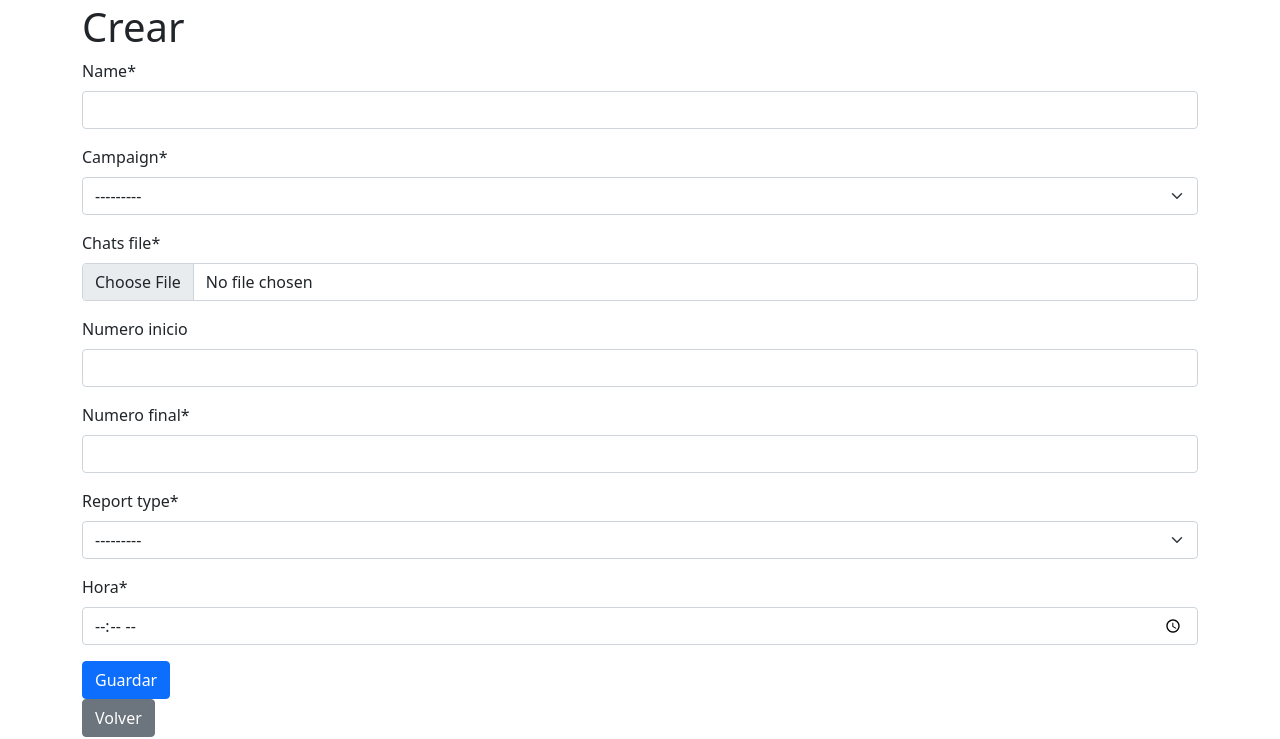
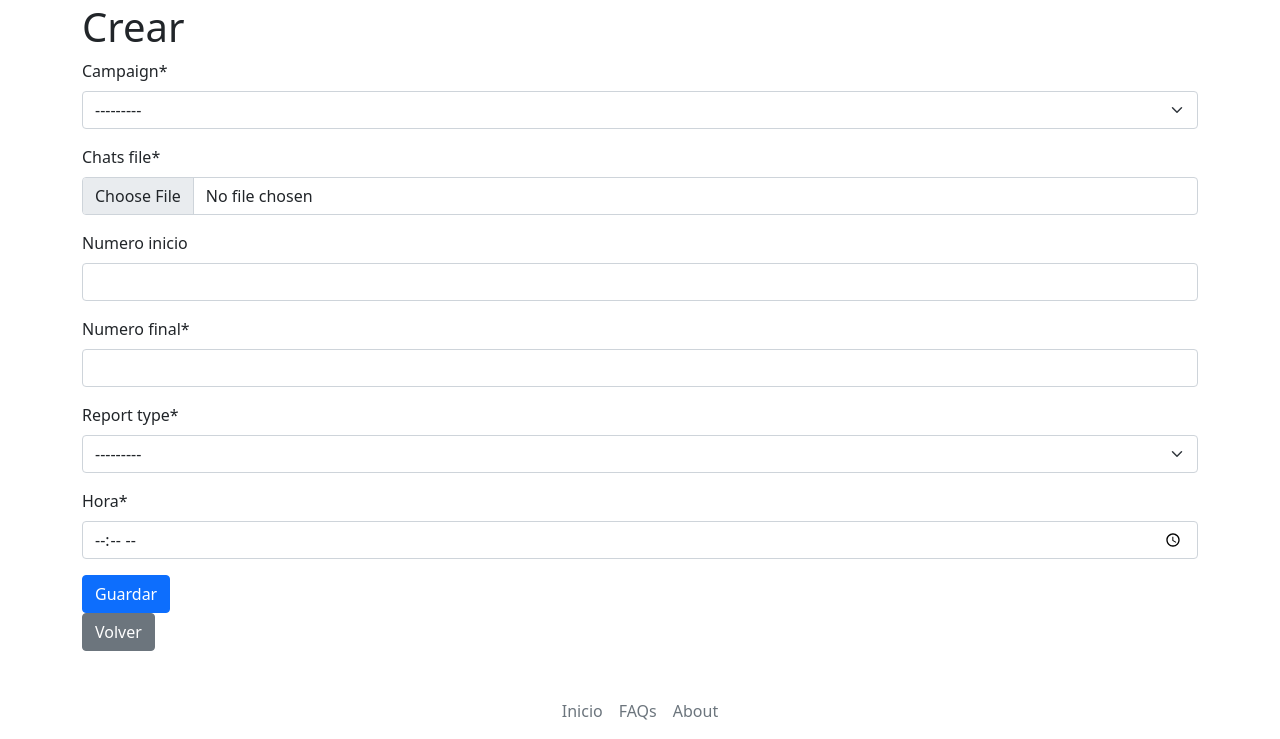
Before and after one commit to Coordinador-BD-SFT/Recupera-Opertools, a Django app: template reportes/templates/reportes/reporte_form.html in a window 1280 px wide. Shown: the part 133-872 px from the top of the page. Run offline with Django 5.2, Linux system fonts and the light colour scheme; the template is opened without the code that fills it: values that come from a table or form of the project are taken from there, others are empty; some libraries are stand-ins or nearby versions.

Commit message:
Generando nombre de Reporte automaticamente y arreglando contexto en views.reportes

```diff
--- a/reportes/admin.py
+++ b/reportes/admin.py
@@ -9,7 +9,7 @@ class TipoReporteAdmin(admin.ModelAdmin):
 
 
 class ReporteAdmin(admin.ModelAdmin):
-    fields = ('name', 'campaign', 'chats_file', 'report_type', 'hora')
+    fields = ('campaign', 'name', 'chats_file', 'report_type', 'hora')
     list_display = ('id', 'name', 'campaign',
                     'report_type', 'hora', 'created_at')
 
--- a/reportes/forms.py
+++ b/reportes/forms.py
@@ -13,7 +13,7 @@ class Reporteform(forms.ModelForm):
 
     class Meta:
         model = models.Reporte
-        fields = ['name', 'campaign', 'chats_file',
+        fields = ['campaign', 'chats_file',
                   'numero_inicio', 'numero_final', 'report_type', 'hora']
         widgets = {
             'hora': forms.TimeInput(format='%H:%M', attrs={'type': 'time'}),
@@ -24,7 +24,6 @@ class Reporteform(forms.ModelForm):
 
         self.helper = FormHelper()
         self.helper.layout = Layout(
-            Field('name', css_class='form-control', id='validationCustom01'),
             Field('campaign', css_class='form-select', id='validationCustom01'),
             Field('chats_file', css_class='form-control',
                   id='validationCustom01'),
--- a/reportes/models.py
+++ b/reportes/models.py
@@ -4,6 +4,7 @@ from django.http import FileResponse
 from django.utils import timezone
 from django.db import models
 from pathlib import Path
+from datetime import datetime
 import pandas as pd
 import os
 
@@ -26,7 +27,6 @@ class Reporte(models.Model):
         ('especiales', 'ESPECIALES'),
         ('castigo', 'CASTIGO'),
     )
-    name = models.CharField(max_length=100)
     campaign = models.CharField(max_length=15, choices=campaigns_list)
     chats_file = models.FileField(upload_to='files/upload/chats/')
     numero_inicio = models.CharField(max_length=11, blank=True)
@@ -34,10 +34,19 @@ class Reporte(models.Model):
     hora = models.TimeField()
     report_type = models.ForeignKey(
         TipoReporte, on_delete=models.CASCADE, to_field='name')
-    created_at = models.DateTimeField(auto_now_add=timezone.now)
+    name = models.CharField(max_length=100)
+    created_at = models.DateTimeField(auto_now_add=True)
 
     def __str__(self):
         return self.name
+
+    def save(self, *args, **kwargs):
+        date = timezone.now().strftime('%Y-%m-%d')
+        self.name = f'whatsapp-{self.campaign}-{date}-{self.hora}.xlsx'
+        self.name = self.name.replace(':', '-')
+        if self.pk == None:
+            self.crear_reporte()
+        super().save(*args, **kwargs)
 
     def crear_reporte(self):
         # Invocamos a database filter para filtrar los que hicieron match.
@@ -72,14 +81,9 @@ class Reporte(models.Model):
         # print(no_encontrado)
 
         # Creamos una ruta para el archivo que se va a servir
-        path = Path(f'files/download/{self.name}.xlsx')
+        path = Path(f'files/download/{self.name}')
         final_file = file_no_encontrado.to_excel(path, index=False)
         return FileResponse(open(path, 'rb'), as_attachment=True, filename=self.name)
-
-    def save(self):
-        if self.pk == None:
-            self.crear_reporte()
-        super().save()
 
 
 # Modelo SMSBase: Se encarga de administrar las bases de datos de mensajes
--- a/reportes/templates/reportes/reportes.html
+++ b/reportes/templates/reportes/reportes.html
@@ -44,7 +44,7 @@
             </tbody>
         </table>
     </section>
-    <section class="container shadow-sm p-3 mb-5 bg-body-tertiary rounded"">
+    <section class="container shadow-sm p-3 mb-5 bg-body-tertiary rounded">
         <ul class=" list-group">
         {% for sms_base in sms_bases %}
         <li class="list-group-item" aria-current="true">
```
Also changed, not shown: reportes/views.py (+8 -2 lines), reportes/migrations/0009_scraper.py (added), reportes/migrations/0010_delete_scraper_remove_reporte_name.py (added), reportes/migrations/0011_reporte_name.py (added), reportes/migrations/0012_alter_reporte_name.py (added).
